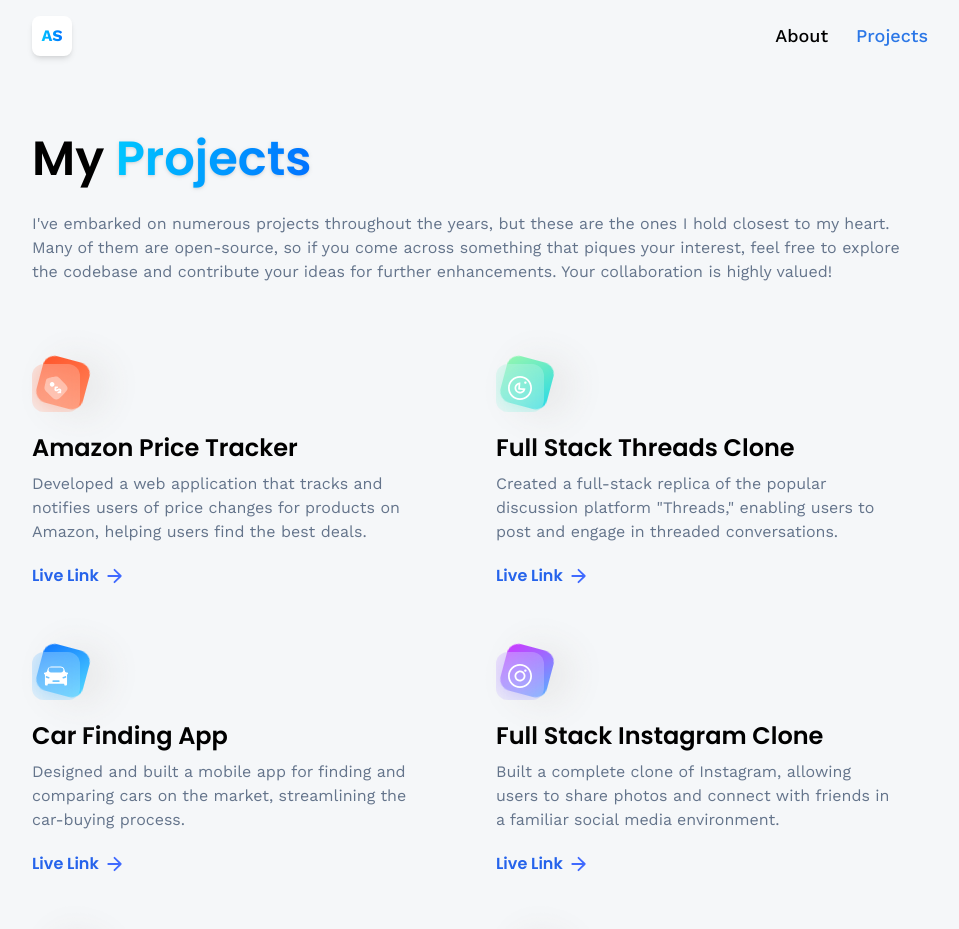
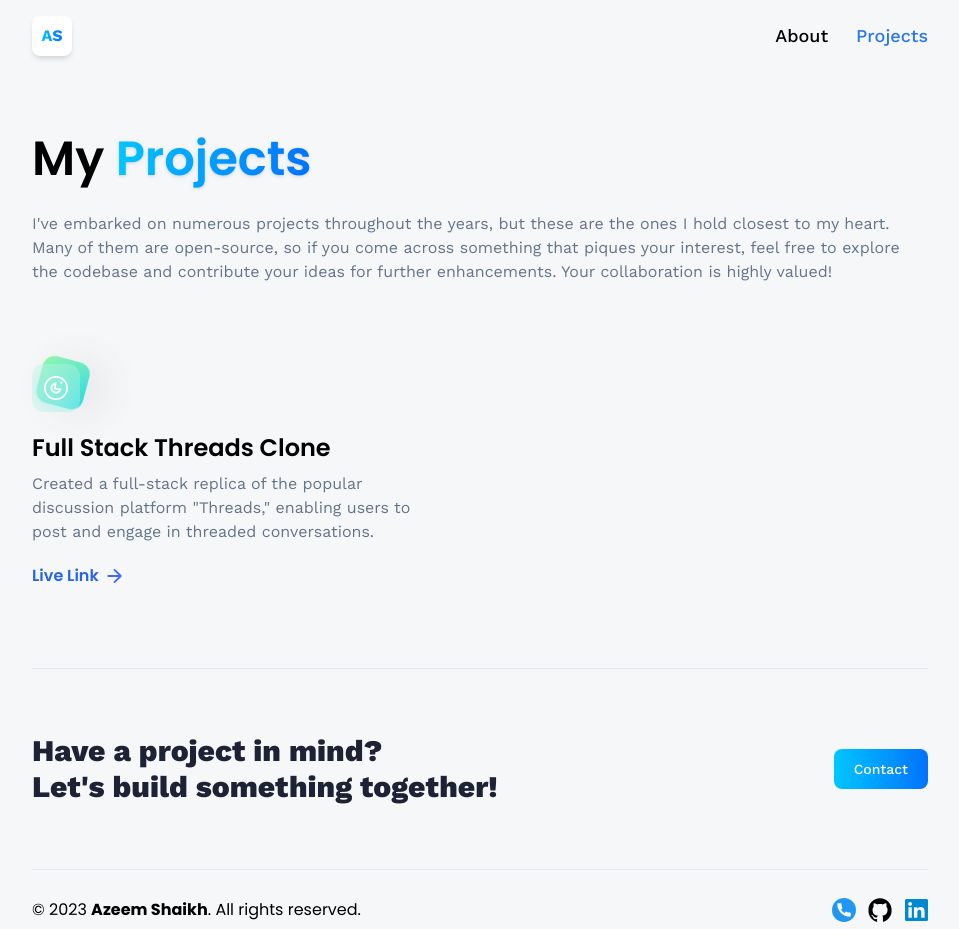
Before and after one commit to Azeem46/3d_portfolio, a React (Vite) app: page /projects in a window 1280 px wide. Shown: the top 929 px of the page, without its empty margins (160-1119 px from the left). Built offline with nearby package versions, Linux system fonts and the light colour scheme.

Commit message:
added footer and edited indes.js

```diff
--- a/src/App.jsx
+++ b/src/App.jsx
@@ -1,6 +1,7 @@
 import { Route, BrowserRouter as Router, Routes } from 'react-router-dom';
 import Navbar from './components/Navbar';
 import { Home, About, Projects, Contact} from './pages';
+import Footer from './components/Footer';
 
 const App = () => {
   return (
@@ -13,6 +14,7 @@
                 <Route path="/projects" element={<Projects/>} />
                 <Route path="/contact" element={<Contact/>} />
             </Routes>
+            <Footer />
         </Router>
     </main>
   )
--- /dev/null
+++ b/src/components/Footer.jsx
@@ -0,0 +1,31 @@
+import { Link } from "react-router-dom";
+
+import { socialLinks } from "../constants";
+
+const Footer = () => {
+  return (
+    <footer className='footer font-poppins'>
+      <hr className='border-slate-200' />
+
+      <div className='footer-container'>
+        <p>
+          © 2023 <strong>Azeem Shaikh</strong>. All rights reserved.
+        </p>
+
+        <div className='flex gap-3 justify-center items-center'>
+          {socialLinks.map((link) => (
+            <Link key={link.name} to={link.link} target='_blank'>
+              <img
+                src={link.iconUrl}
+                alt={link.name}
+                className='w-6 h-6 object-contain'
+              />
+            </Link>
+          ))}
+        </div>
+      </div>
+    </footer>
+  );
+};
+
+export default Footer;
--- a/src/constants/index.js
+++ b/src/constants/index.js
@@ -183,46 +183,13 @@
 ];
 
 export const projects = [
-    {
-        iconUrl: pricewise,
-        theme: 'btn-back-red',
-        name: 'Amazon Price Tracker',
-        description: 'Developed a web application that tracks and notifies users of price changes for products on Amazon, helping users find the best deals.',
-        link: 'https://github.com/adrianhajdin/pricewise',
-    },
+
     {
         iconUrl: threads,
         theme: 'btn-back-green',
         name: 'Full Stack Threads Clone',
         description: 'Created a full-stack replica of the popular discussion platform "Threads," enabling users to post and engage in threaded conversations.',
-        link: 'https://github.com/adrianhajdin/threads',
+        link: 'https://thread-app-nu.vercel.app/',
     },
-    {
-        iconUrl: car,
-        theme: 'btn-back-blue',
-        name: 'Car Finding App',
-        description: 'Designed and built a mobile app for finding and comparing cars on the market, streamlining the car-buying process.',
-        link: 'https://github.com/adrianhajdin/project_next13_car_showcase',
-    },
-    {
-        iconUrl: snapgram,
-        theme: 'btn-back-pink',
-        name: 'Full Stack Instagram Clone',
-        description: 'Built a complete clone of Instagram, allowing users to share photos and connect with friends in a familiar social media environment.',
-        link: 'https://github.com/adrianhajdin/social_media_app',
-    },
-    {
-        iconUrl: estate,
-        theme: 'btn-back-black',
-        name: 'Real-Estate Application',
-        description: 'Developed a web application for real estate listings, facilitating property searches and connecting buyers with sellers.',
-        link: 'https://github.com/adrianhajdin/projects_realestate',
-    },
-    {
-        iconUrl: summiz,
-        theme: 'btn-back-yellow',
-        name: 'AI Summarizer Application',
-        description: 'App that leverages AI to automatically generate concise & informative summaries from lengthy text content, or blogs.',
-        link: 'https://github.com/adrianhajdin/project_ai_summarizer',
-    }
+
 ];
```
